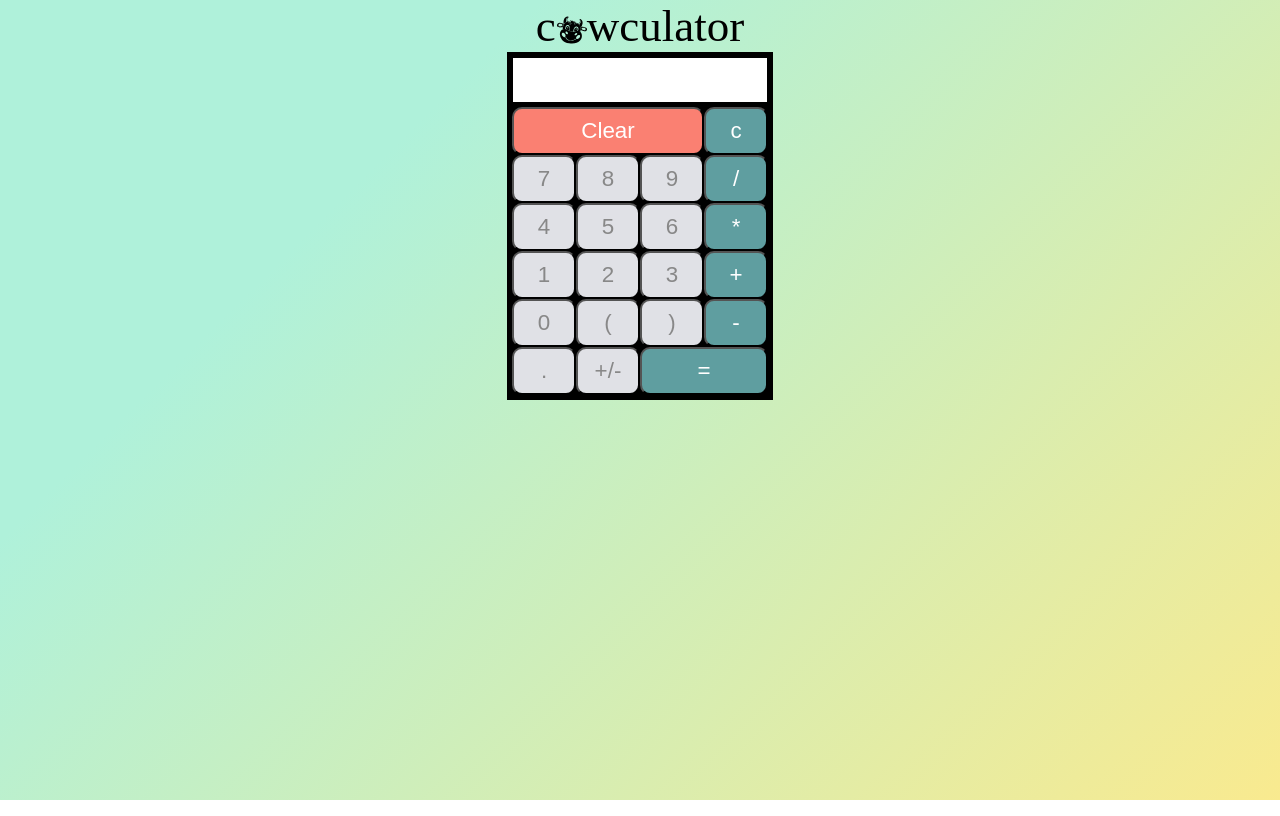
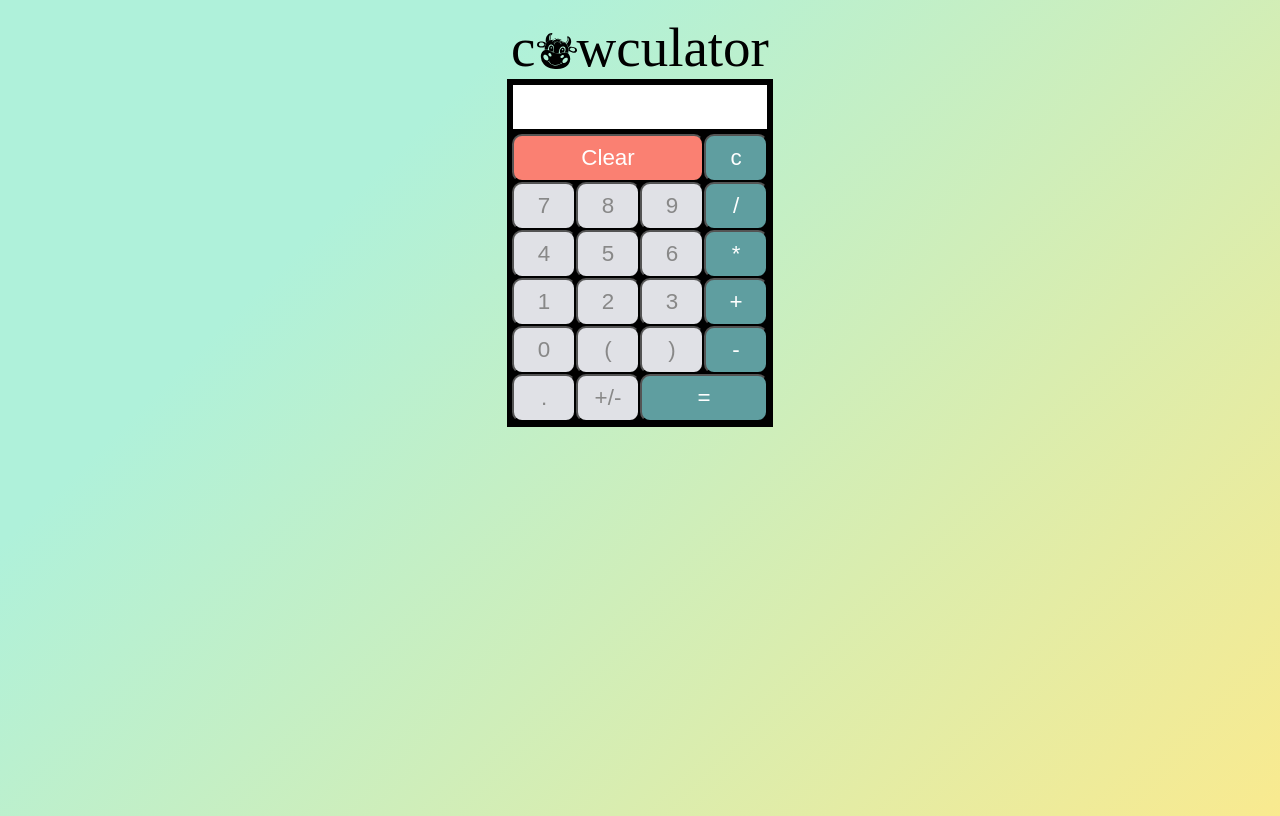
Before and after one commit to daomeow/cowculator, a React (Create React App) app: page / in a window 1280 px wide. Built offline with nearby package versions, Linux system fonts and the light colour scheme.

Commit message:
Update parentheses bug not splitting correctly

```diff
--- a/src/components/App/App.css
+++ b/src/components/App/App.css
@@ -1,4 +1,5 @@
 .app {
   background-image: linear-gradient(315deg, #f9ea8f 0%, #aff1da 74%);
   height: 100vh;
+  padding-top: 1rem;
 }
--- a/src/components/Calculator/Calculator.js
+++ b/src/components/Calculator/Calculator.js
@@ -62,11 +62,20 @@ function Calculator() {
   // Method to split into an array of inputs
   const splitWithParentheses = () => {
     const organizedData = checkParenthesesPosition();
-    const separateInputs = organizedData.map(item => item.split(''));
+    const separateInputs = organizedData.map(item => item.split(/\s/));
+    console.log(separateInputs)
     const combine = separateInputs.flat();
-    const removeSpaces = combine.filter(function(entry) { return entry.trim() !== ''; });
+    console.log(combine)
+
+    const updateOperator = combine.map(input => {
+      return input.replace(/[+]/g,' + ').replace(/[-]/g,' - ').replace(/[*]/g,' * ').replace(/[/]/g,' / ')
+    });
+    const individualInputs = updateOperator.map(input => input.split(' '));
+    const combineAllInputs = individualInputs.flat();
+    const removeSpaces = combineAllInputs.filter(function(entry) { return entry.trim() !== ''; });
+    console.log(removeSpaces)
     const numbers = updateNumbersToIntegers(removeSpaces);
-
+    console.log(numbers)
     if (numbers.length > 5) {
       setError('Syntax error');
       return error;
--- a/src/components/Header/Header.css
+++ b/src/components/Header/Header.css
@@ -1,13 +1,13 @@
 h1 {
   display: flex;
   font-family: 'Playfair Display', serif;
-  font-size: 45px;
+  font-size: 55px;
   font-weight: 100;
   justify-content: center;
   margin: 0 0 5px 0;
 }
 
 .title-icon {
-  font-size: 30px;
+  font-size: 40px;
   padding: 15px 0 0 1px;
 }
```
